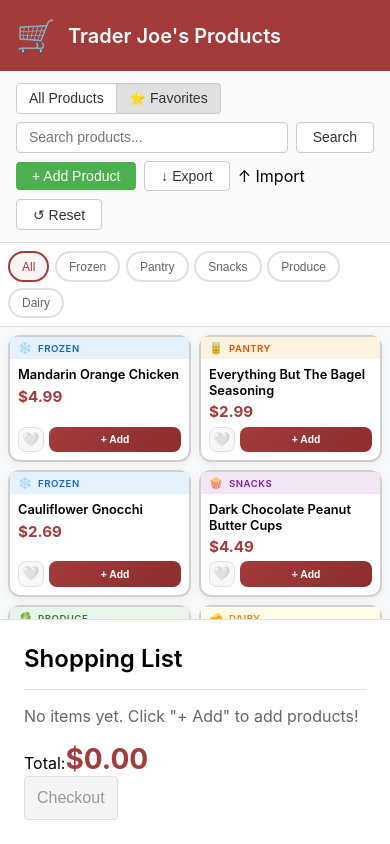
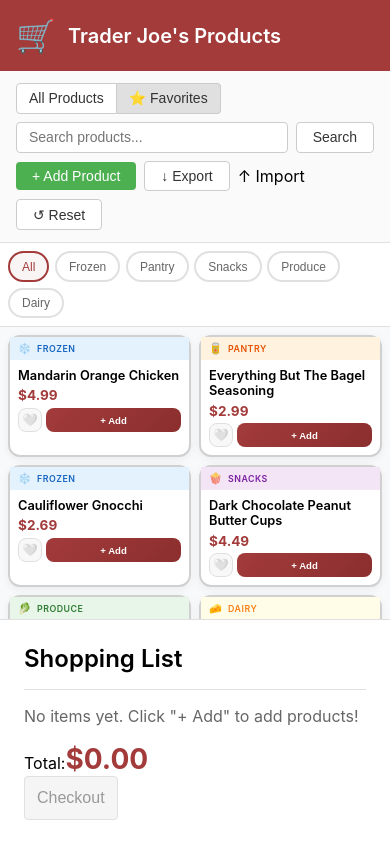
Before and after one commit to Dave-ExpSC/trader-joes, a React (Create React App) app: page / in a window 390 px wide. Built offline with nearby package versions, Linux system fonts and the light colour scheme.

Commit message:
Simplify mobile card CSS - remove complex flex rules
Removed !important overrides and flex tricks that were causing issues.
Using simpler styling that lets content flow naturally.

https://claude.ai/code/session_01J13E3NCpjjUpQMv3293C77

```diff
--- a/src/App.css
+++ b/src/App.css
@@ -627,66 +627,52 @@ body {
 
   .products-grid {
     grid-template-columns: repeat(2, 1fr);
-    gap: 0.75rem;
-    padding: 0.75rem;
-    grid-auto-rows: auto;
+    gap: 0.5rem;
+    padding: 0.5rem;
   }
 
+  /* Simple card styling for mobile - no flex tricks */
   .product-card {
-    display: flex;
-    flex-direction: column;
-    height: auto !important;
-    min-height: auto;
     overflow: visible;
   }
 
+  .category-badge {
+    padding: 0.3rem 0.5rem;
+    font-size: 0.55rem;
+  }
+
+  .category-badge .category-icon {
+    font-size: 0.65rem;
+  }
+
   .product-card .card-body {
-    padding: 0.5rem;
-    display: flex;
-    flex-direction: column;
-    flex: 1;
+    padding: 0.4rem;
   }
 
   .product-name {
-    font-size: 0.8rem;
-    margin-bottom: 0.25rem;
-    -webkit-line-clamp: 2;
+    font-size: 0.75rem;
+    margin-bottom: 0.2rem;
+    min-height: auto;
   }
 
   .product-price {
-    font-size: 0.95rem !important;
-    margin-bottom: 0.35rem;
-    display: block !important;
+    font-size: 0.85rem;
+    margin-bottom: 0.3rem;
   }
 
   .card-actions {
-    gap: 0.35rem;
-    display: flex !important;
-    margin-top: auto;
+    gap: 0.25rem;
   }
 
   .favorite-btn {
-    width: 1.6rem;
-    height: 1.6rem;
-    font-size: 0.85rem;
-    display: flex !important;
+    width: 1.5rem;
+    height: 1.5rem;
+    font-size: 0.75rem;
   }
 
   .add-btn {
-    height: 1.6rem;
-    font-size: 0.65rem;
-    display: flex !important;
-    align-items: center;
-    justify-content: center;
-  }
-
-  .category-badge {
-    padding: 0.25rem 0.5rem;
+    height: 1.5rem;
     font-size: 0.6rem;
-  }
-
-  .category-badge .category-icon {
-    font-size: 0.7rem;
   }
 }
 
```
